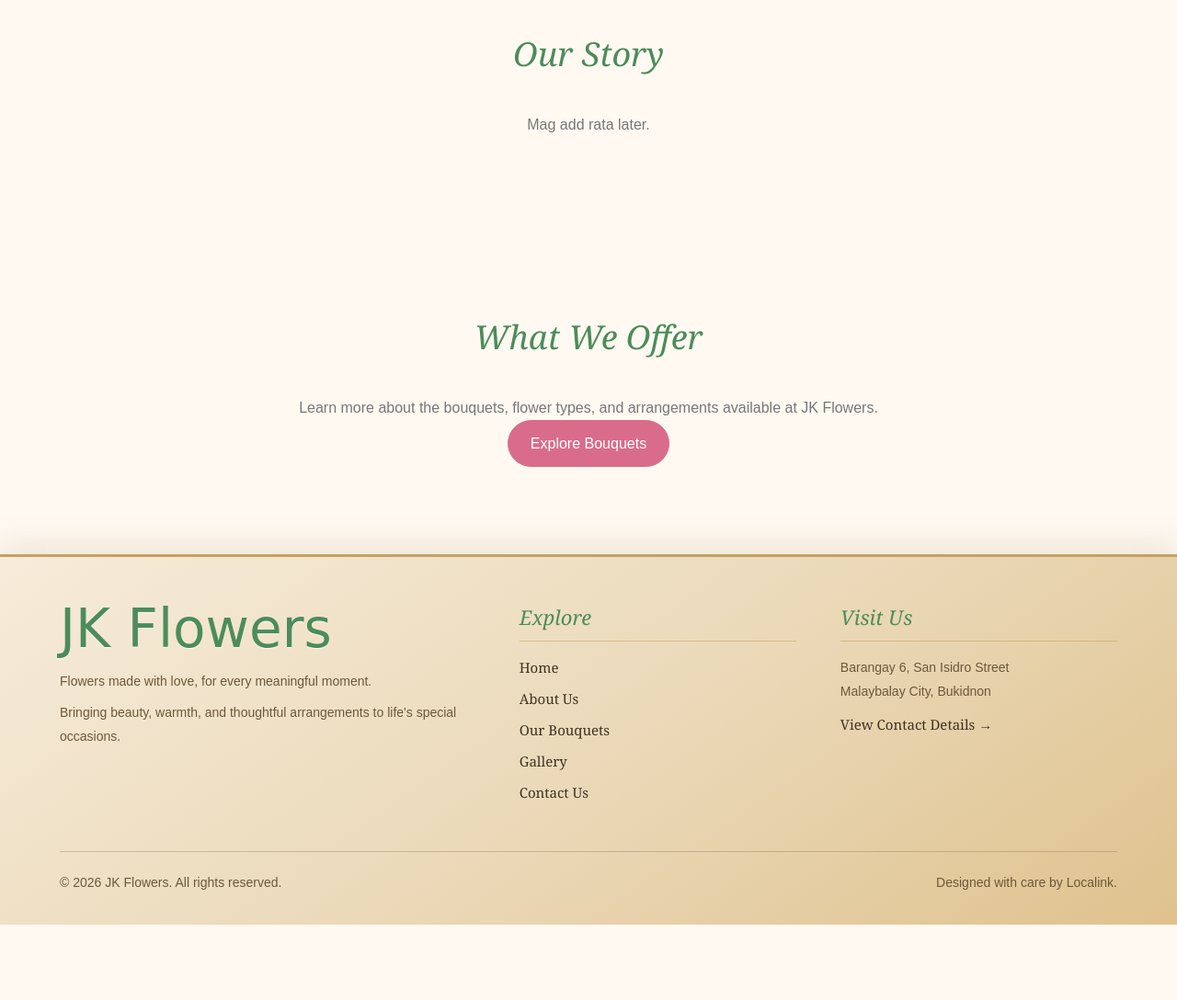
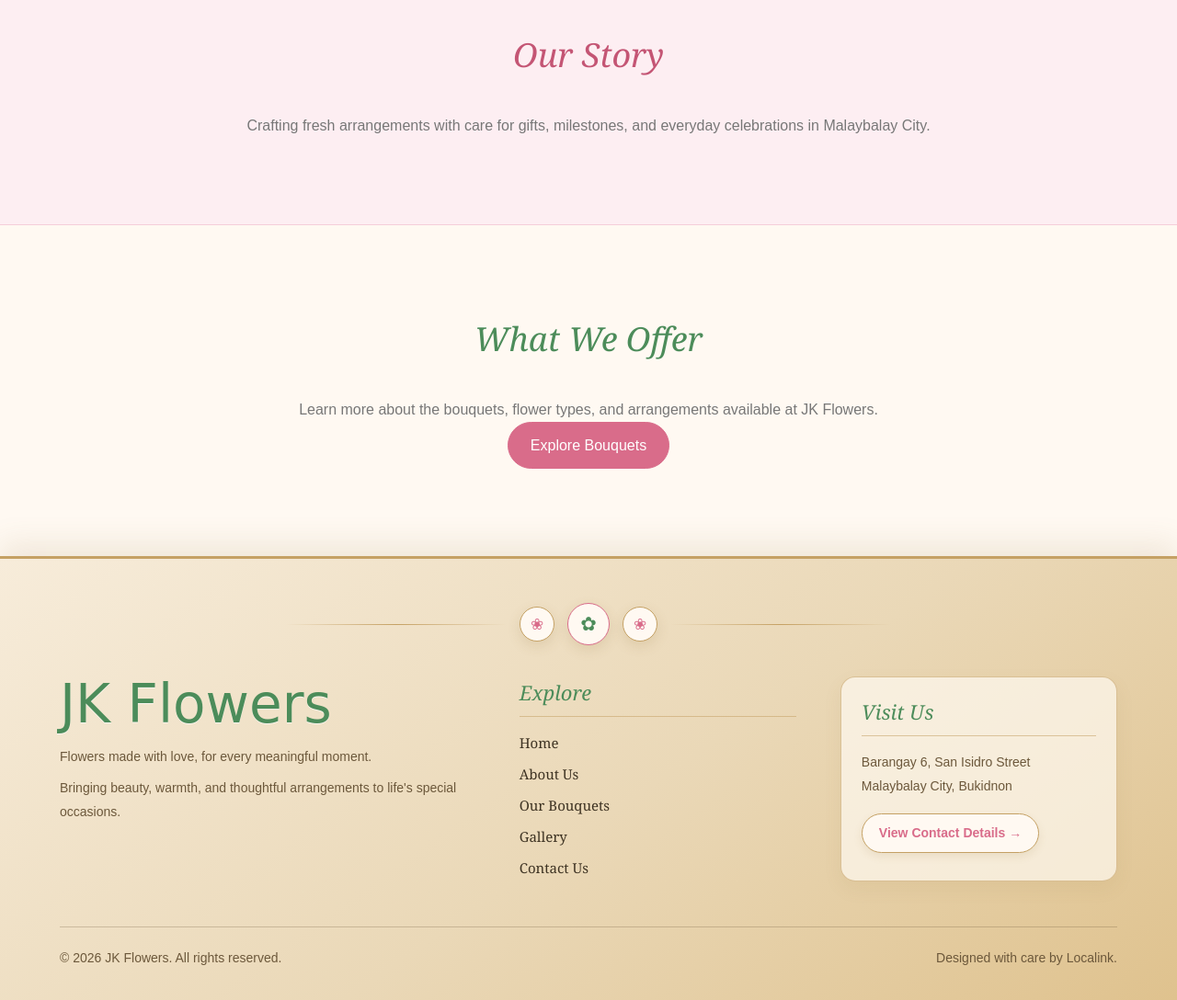
Before and after one commit to jmsostewpidd/JK-Flowers, a plain HTML site: page about.html in a window 1280 px wide. Shown: the part 900-1988 px from the top of the page at 92% size. Before the commit the page ends 1906 px from the top, so only its background shows below. Drawn offline with Linux system fonts and the light colour scheme.

Commit message:
Update about.html

```diff
--- a/about.html
+++ b/about.html
@@ -1,4 +1,3 @@
-
 <!DOCTYPE html>
 <html lang="en">
 <head>
@@ -11,7 +10,7 @@
 
 <header>
     <nav class="navbar">
-        <a href="index.html" class="logo">JK Flowers</a>
+        <a href="index.html" class="logo">JK <span>Flowers</span></a>
 
         <ul class="nav-links">
             <li><a href="index.html">Home</a></li>
@@ -55,14 +54,14 @@
             </div>
 
             <div>
-                <img src="images/shop.jpg"
-                     alt="JK Flowers shop">
+                <img src="assets/shop.jpg"
+                     alt="JK Flowers golden wrap arrangement">
             </div>
 
         </div>
     </section>
 
-    <section class="section">
+    <section class="section welcome-palette">
         <div class="container intro">
 
             <div class="section-title">
@@ -70,7 +69,8 @@
             </div>
 
             <p>
-                Mag add rata later.
+                Crafting fresh arrangements with care for gifts,
+                milestones, and everyday celebrations in Malaybalay City.
             </p>
 
         </div>
@@ -97,9 +97,14 @@
 
 </main>
 
-
 <footer class="site-footer">
     <div class="container">
+
+        <div class="footer-bloom-crown">
+            <span>❀</span>
+            <span>✿</span>
+            <span>❀</span>
+        </div>
 
         <div class="footer-content">
 
@@ -124,11 +129,11 @@
                 <a href="contact.html">Contact Us</a>
             </div>
 
-            <div class="footer-column">
+            <div class="footer-column footer-visit-card">
                 <h3>Visit Us</h3>
                 <p>Barangay 6, San Isidro Street</p>
                 <p>Malaybalay City, Bukidnon</p>
-                <a href="contact.html">View Contact Details →</a>
+                <a href="contact.html" class="footer-pill-link">View Contact Details →</a>
             </div>
 
         </div>
@@ -141,6 +146,5 @@
     </div>
 </footer>
 
-
 </body>
 </html>
```
